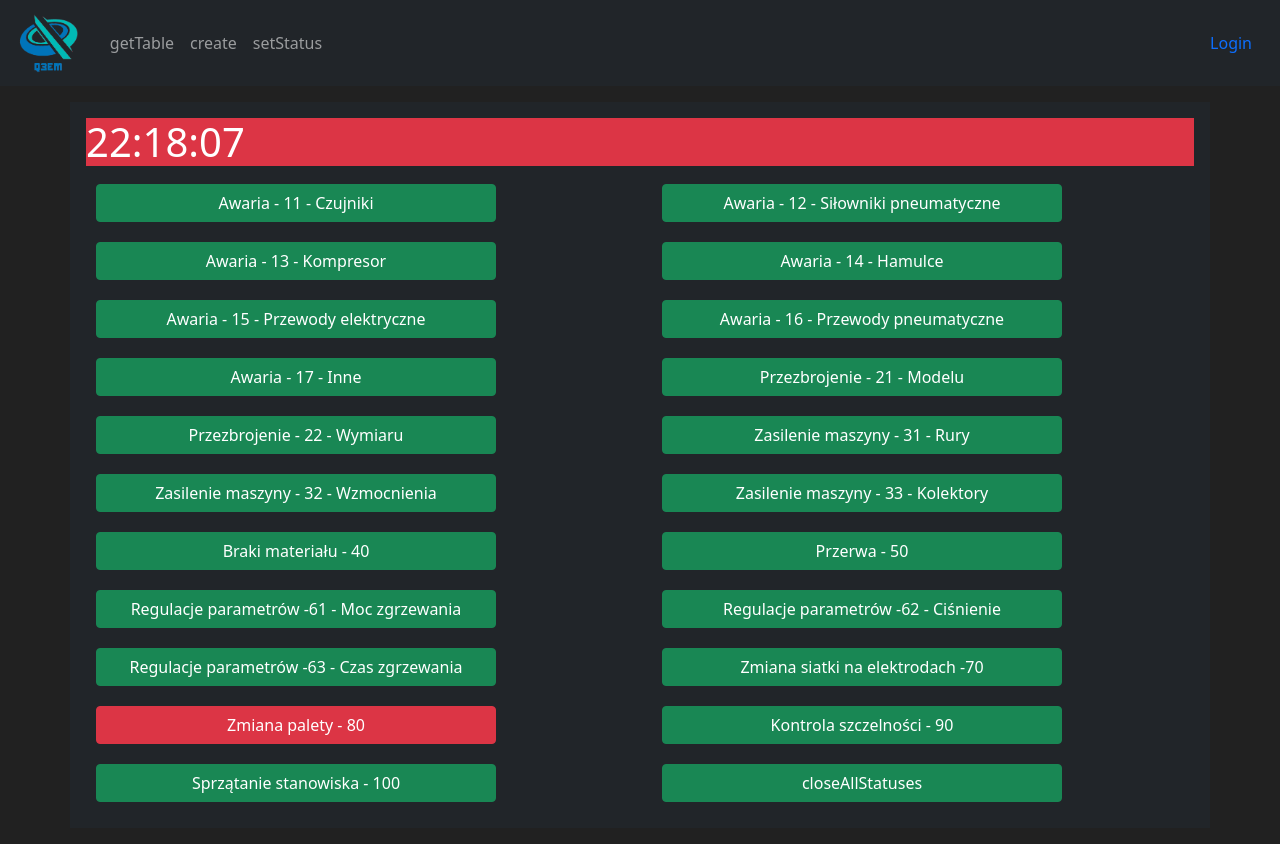
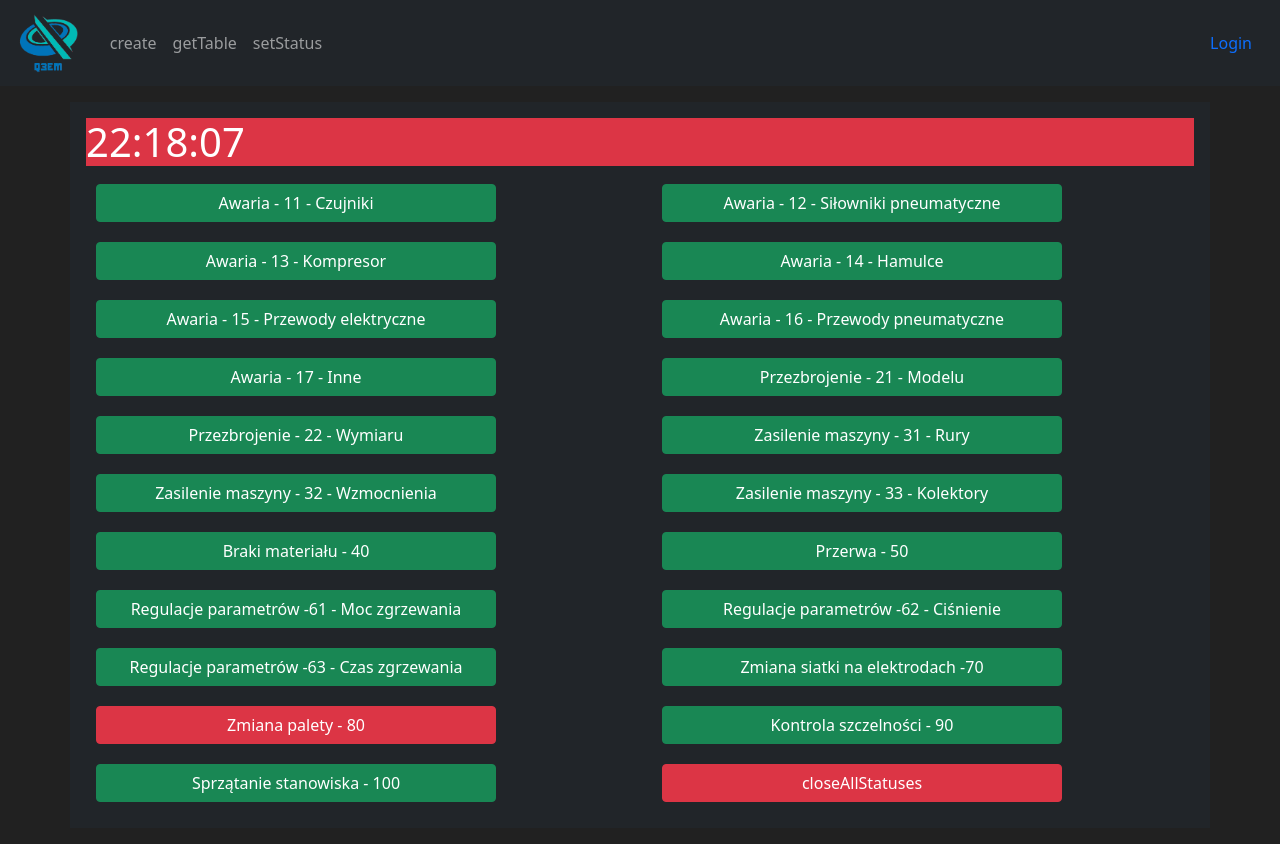
Before and after one commit to gibonson/MeraProd, a Flask app: page /setStatus in a window 1280 px wide. Run offline with Flask 2, Linux system fonts and the light colour scheme; data comes from the database, SQL or seed files in the repository; both versions use the stored data as it was after the commit.

Commit message:
form pdate

```diff
--- a/app.py
+++ b/app.py
@@ -326,7 +326,7 @@ def setStatus():
         elif not idEvent:
             flash('idEvent is required!')
         else:
-            messages.append({'title': idProd, 'content': idEvent + "added"})
+            messages.append({'title': idProd, 'content': idEvent})
             newStatus = Status(idProd, idEvent, startDate=today,
                                endDate=None, okCounter=None, nokCounter=None)
 
--- a/templates/base.html
+++ b/templates/base.html
@@ -25,10 +25,10 @@
             <div class="collapse navbar-collapse" id="mynavbar">
                 <ul class="navbar-nav me-auto">
                     <li class="nav-item">
-                        <a class="nav-link" href="{{ url_for('getTable') }}">getTable</a>
+                        <a class="nav-link" href="{{ url_for('create') }}">create</a>
                     </li>
                     <li class="nav-item">
-                        <a class="nav-link" href="{{ url_for('create') }}">create</a>
+                        <a class="nav-link" href="{{ url_for('getTable') }}">getTable</a>
                     </li>
                     <li class="nav-item">
                         <a class="nav-link" href="{{ url_for('setStatus') }}">setStatus</a>
@@ -44,8 +44,8 @@
     {% for message in messages %}
     <div class="container p-3 my-3 bg-dark text-white">
         <div class="alert alert-success" role="alert">
-            <h3>{{ message['title'] }}</h3>
-            <p>{{ message['content'] }}</p>
+            <h3>do produktu: {{ message['title'] }}</h3>
+            <p>dodani evet: {{ message['content'] }}</p>
         </div>
     </div>
     {% endfor %}
--- a/templates/setStatusForm.html
+++ b/templates/setStatusForm.html
@@ -47,7 +47,7 @@ table
                     <input type="hidden" class="form-control" name="idEvent" value="{{ event.idEvent }}"></input>
                     <input type="hidden" class="form-control" name="idProd" value="{{ activProductList.0.id }}"></input>
                     {% if openStatuses[0] is not defined%}
-                    <button class="btn btn-success btn-block">{{ event.eventName }}</button>
+                    <button class="btn btn-success btn-block buttonFull">{{ event.eventName }}</button>
                     {%else%}
                     {% for openStatus in openStatuses %}
                     {%if event.idEvent == openStatus.idEvent%}
@@ -65,7 +65,7 @@ table
 
             <div class="col-md-6">
                 <form action="{{ url_for('closeAllStatuses') }}" method="get">
-                    <button class="btn btn-success buttonFull">closeAllStatuses</button>
+                    <button class="btn btn-danger buttonFull">closeAllStatuses</button>
                 </form>
             </div>
         </div>
```
Also changed, not shown: db.sqlite.
